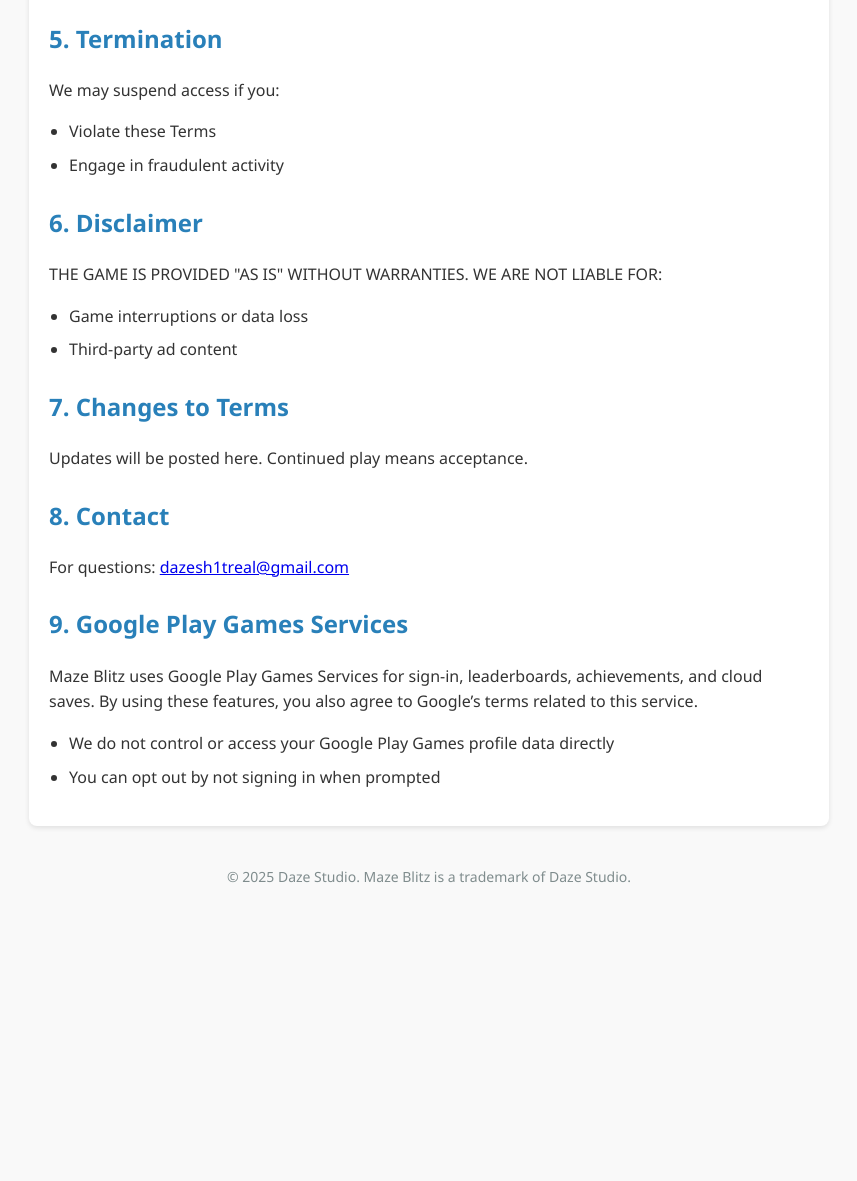
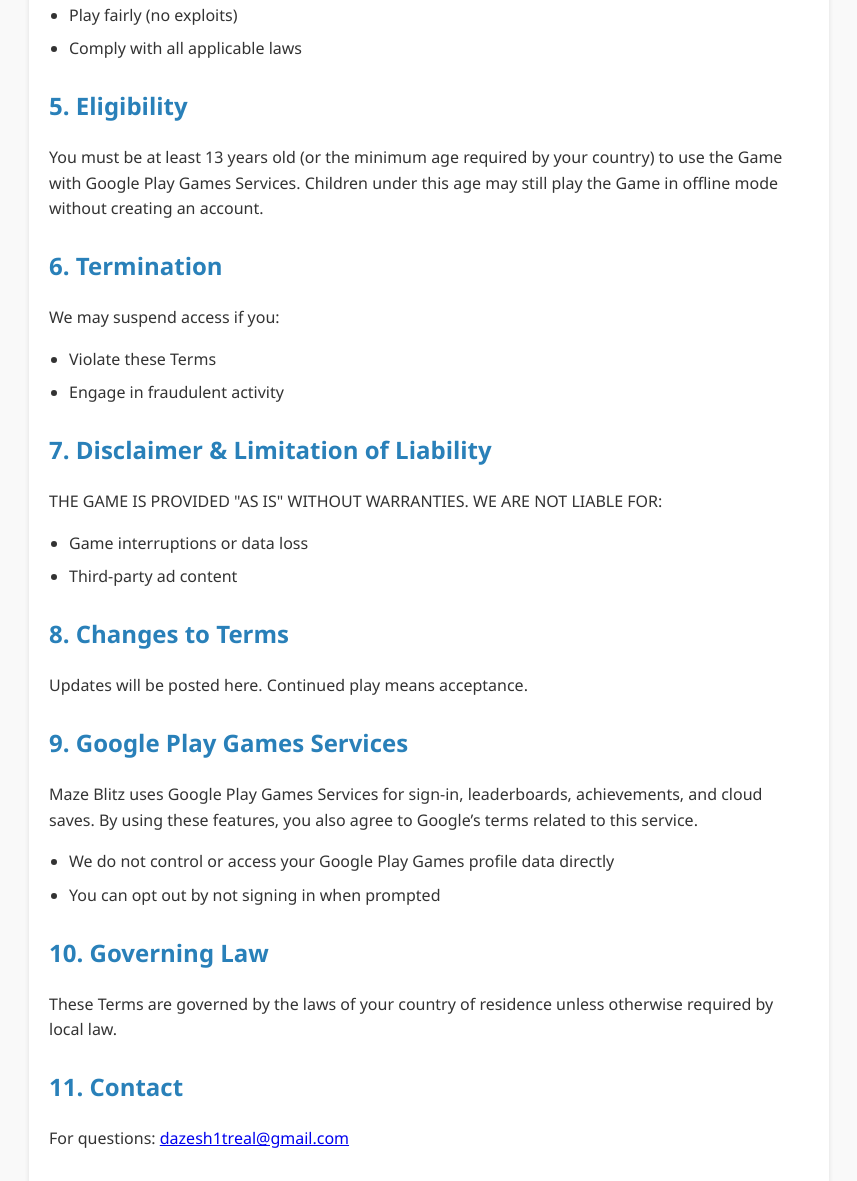
Before and after one commit to fmaulll/maze-blitz-tos, a plain HTML site: page index.html in a window 1280 px wide. Shown: the part 1128-2309 px from the top of the page, without its empty margins (211-1068 px from the left). Before the commit the page ends 2051 px from the top, so only its background shows below. Drawn offline with Linux system fonts and the light colour scheme.

Commit message:
Update index.html

```diff
--- a/index.html
+++ b/index.html
@@ -76,6 +76,7 @@
         <p class="last-updated">Last Updated: May 30, 2025</p>
 
         <h2>1. Acceptance of Terms</h2>
+        <p>By using the Game, you understand that anonymized data may be collected by third-party services (e.g. ads, analytics, cloud saves). See our <a href="https://fmaulll.github.io/maze-blitz-privacy/">Privacy Policy</a> for full details.</p>
         <p>By playing Maze Blitz ("the Game"), you agree to:</p>
         <ul>
             <li>These Terms of Use</li>
@@ -111,25 +112,25 @@
             <li>Comply with all applicable laws</li>
         </ul>
 
-        <h2>5. Termination</h2>
+        <h2>5. Eligibility</h2>
+        <p>You must be at least 13 years old (or the minimum age required by your country) to use the Game with Google Play Games Services. Children under this age may still play the Game in offline mode without creating an account.</p>
+
+        <h2>6. Termination</h2>
         <p>We may suspend access if you:</p>
         <ul>
             <li>Violate these Terms</li>
             <li>Engage in fraudulent activity</li>
         </ul>
 
-        <h2>6. Disclaimer</h2>
+        <h2>7. Disclaimer & Limitation of Liability</h2>
         <p>THE GAME IS PROVIDED "AS IS" WITHOUT WARRANTIES. WE ARE NOT LIABLE FOR:</p>
         <ul>
             <li>Game interruptions or data loss</li>
             <li>Third-party ad content</li>
         </ul>
 
-        <h2>7. Changes to Terms</h2>
+        <h2>8. Changes to Terms</h2>
         <p>Updates will be posted here. Continued play means acceptance.</p>
-
-        <h2>8. Contact</h2>
-        <p>For questions: <a href="mailto:dazesh1treal@gmail.com">dazesh1treal@gmail.com</a></p>
 
         <h2>9. Google Play Games Services</h2>
         <p>Maze Blitz uses Google Play Games Services for sign-in, leaderboards, achievements, and cloud saves. By using these features, you also agree to Google’s terms related to this service.</p>
@@ -138,6 +139,12 @@
           <li>You can opt out by not signing in when prompted</li>
         </ul>
 
+        <h2>10. Governing Law</h2>
+        <p>These Terms are governed by the laws of your country of residence unless otherwise required by local law.</p>
+
+        <h2>11. Contact</h2>
+        <p>For questions: <a href="mailto:dazesh1treal@gmail.com">dazesh1treal@gmail.com</a></p>
+
     </div>
 
     <div class="footer">
```
